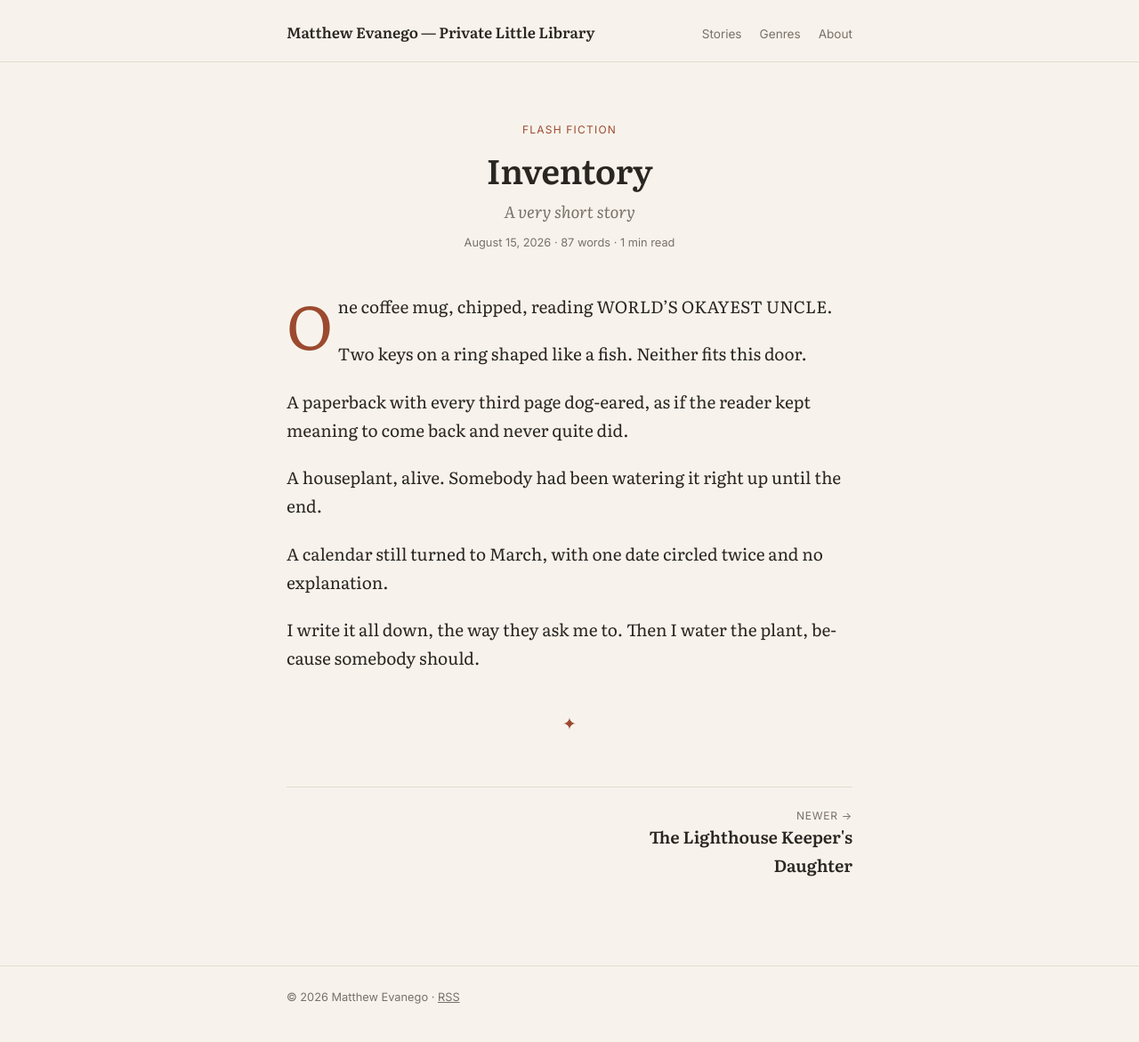
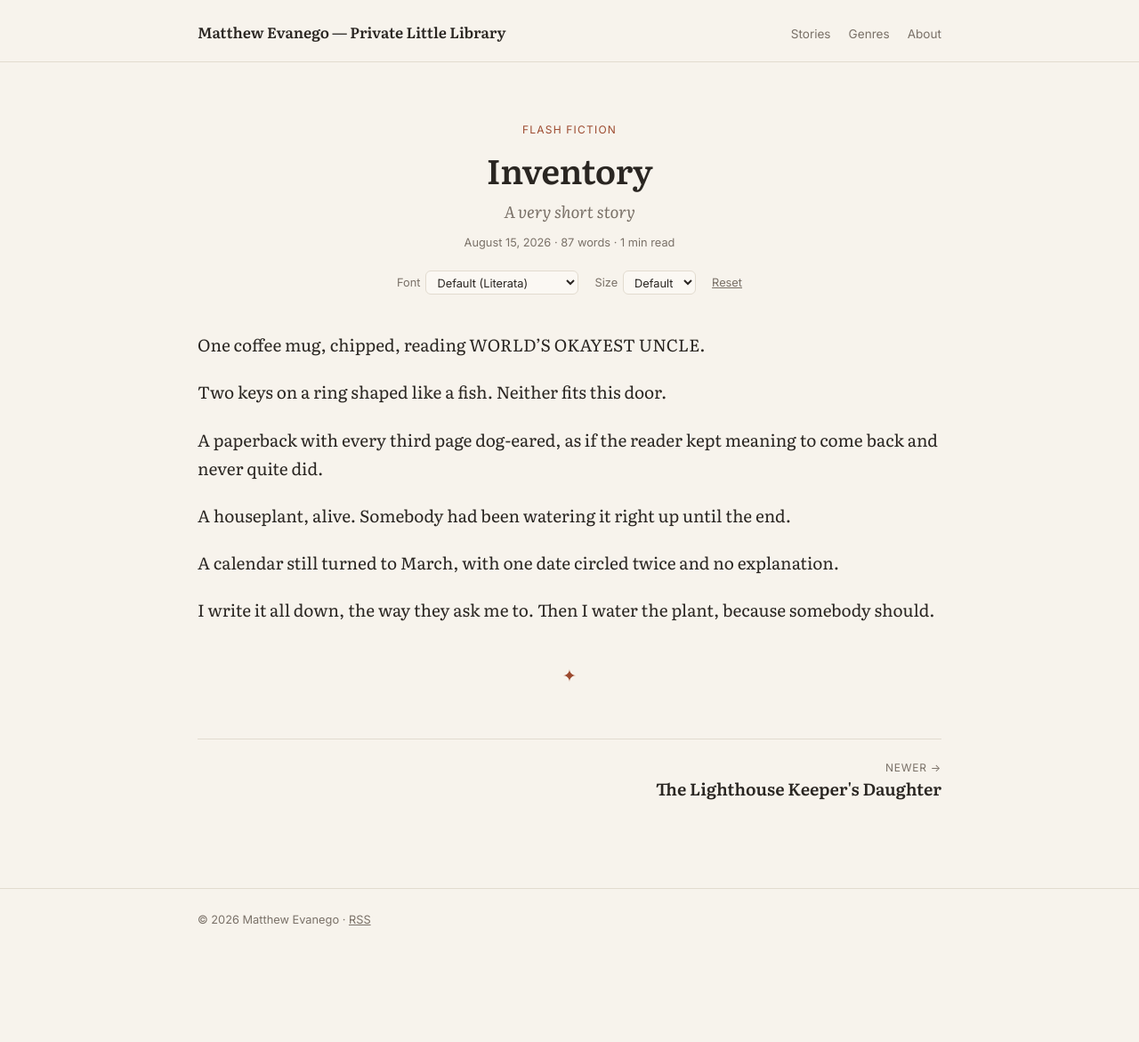
Before and after one commit to mevanego1/mevanego1.github.io, a Jekyll site: the page built from _stories/inventory.md, in a window 1280 px wide. Shown: the whole page at 89% size. Built offline with Jekyll 4.4.1, drawn with Linux system fonts in a browser that asks for light colours; after the commit the page ends 1085 px from its top, so only the background shows below that.

Commit message:
Minor updates

```diff
--- a/_layouts/story.html
+++ b/_layouts/story.html
@@ -12,6 +12,55 @@ layout: default
       {{ page.date | date: "%B %-d, %Y" }} · {{ words }} words · {{ minutes }} min read
     </p>
   </header>
+
+  <link rel="stylesheet" href="https://fonts.googleapis.com/css2?family=Lora:ital,wght@0,400;1,400&family=Merriweather:ital,wght@0,400;1,400&family=Atkinson+Hyperlegible:ital,wght@0,400;1,400&display=swap">
+
+  <div class="reader-controls" aria-label="Reading settings">
+    <label>Font
+      <select id="story-font">
+        <option value="">Default (Literata)</option>
+        <option value="'Lora', Georgia, serif">Lora</option>
+        <option value="'Merriweather', Georgia, serif">Merriweather</option>
+        <option value="Georgia, 'Times New Roman', serif">Georgia</option>
+        <option value="'Atkinson Hyperlegible', Verdana, sans-serif">Atkinson Hyperlegible</option>
+        <option value="Verdana, Geneva, sans-serif">Verdana</option>
+      </select>
+    </label>
+    <label>Size
+      <select id="story-size">
+        <option value="">Default</option>
+        <option value="10px">10</option>
+        <option value="12px">12</option>
+        <option value="14px">14</option>
+        <option value="16px">16</option>
+        <option value="18px">18</option>
+        <option value="24px">24</option>
+      </select>
+    </label>
+    <button type="button" id="story-reset">Reset</button>
+  </div>
+
+  <script>
+  (function () {
+    var root = document.documentElement;
+    function get(k) { try { return localStorage.getItem(k) || ''; } catch (e) { return ''; } }
+    function set(k, v) { try { v ? localStorage.setItem(k, v) : localStorage.removeItem(k); } catch (e) {} }
+    function apply(prop, v) { v ? root.style.setProperty(prop, v) : root.style.removeProperty(prop); }
+    var font = document.getElementById('story-font');
+    var size = document.getElementById('story-size');
+    font.value = get('story-font'); size.value = get('story-size');
+    if (font.selectedIndex < 0) font.value = '';
+    if (size.selectedIndex < 0) size.value = '';
+    apply('--story-font', font.value); apply('--story-size', size.value);
+    font.addEventListener('change', function () { set('story-font', font.value); apply('--story-font', font.value); });
+    size.addEventListener('change', function () { set('story-size', size.value); apply('--story-size', size.value); });
+    document.getElementById('story-reset').addEventListener('click', function () {
+      font.value = ''; size.value = '';
+      set('story-font', ''); set('story-size', '');
+      apply('--story-font', ''); apply('--story-size', '');
+    });
+  })();
+  </script>
 
   <div class="story-body">
     {{ content }}
--- a/assets/css/archive.css
+++ b/assets/css/archive.css
@@ -34,7 +34,7 @@ body {
   -webkit-font-smoothing: antialiased;
 }
 a { color: inherit; }
-.wrap { max-width: 680px; margin: 0 auto; padding: 0 22px; }
+.wrap { max-width: 880px; margin: 0 auto; padding: 0 22px; }
 
 /* Header & footer */
 .site-header { border-bottom: 1px solid var(--line); margin-bottom: 56px; }
@@ -55,7 +55,7 @@ a { color: inherit; }
 .site-footer a { color: var(--muted); }
 
 /* Home */
-.intro h1 { font-size: 2rem; line-height: 1.25; font-weight: 400; font-style: italic; margin: 0 0 8px; }
+.intro h1 { font-size: 2rem; line-height: 1.25; font-weight: 600; margin: 0 0 8px; }
 .intro p { font-family: var(--sans); color: var(--muted); font-size: 0.9rem; margin: 0; }
 .filters { margin: 36px 0 12px; }
 .filters input {
@@ -92,10 +92,28 @@ a { color: inherit; }
   color: var(--accent); text-decoration: none;
 }
 .meta { font: 0.8rem var(--sans); color: var(--muted); margin: 0; }
+.story-body {
+  font-family: var(--story-font, var(--serif));
+  font-size: var(--story-size, 1em);
+}
 .story-body p { margin: 0 0 1.1em; hyphens: auto; }
-.story-body > p:first-of-type::first-letter {
-  float: left; font-size: 3.6em; line-height: 0.85; padding: 0.08em 0.08em 0 0; color: var(--accent);
+
+/* Reader controls (font + size) */
+.reader-controls {
+  display: flex; flex-wrap: wrap; justify-content: center; gap: 10px 18px;
+  margin: -24px 0 40px; font: 0.8rem var(--sans); color: var(--muted);
 }
+.reader-controls label { display: flex; align-items: center; gap: 6px; }
+.reader-controls select {
+  font: 0.8rem var(--sans); color: var(--text); background: var(--card);
+  border: 1px solid var(--line); border-radius: 6px; padding: 4px 8px; cursor: pointer;
+}
+.reader-controls select:focus { outline: 2px solid var(--accent); outline-offset: 1px; }
+.reader-controls button {
+  font: 0.8rem var(--sans); color: var(--muted); background: none; border: 0;
+  text-decoration: underline; cursor: pointer; padding: 0;
+}
+.reader-controls button:hover { color: var(--accent); }
 .story-body hr { border: 0; text-align: center; margin: 2em 0; }
 .story-body hr::after { content: "⁂"; color: var(--muted); }
 .story-body blockquote { margin: 1.5em 0; padding-left: 1.2em; border-left: 2px solid var(--line); color: var(--muted); font-style: italic; }
```
Also changed, not shown: about.md (+1 -1 lines).
